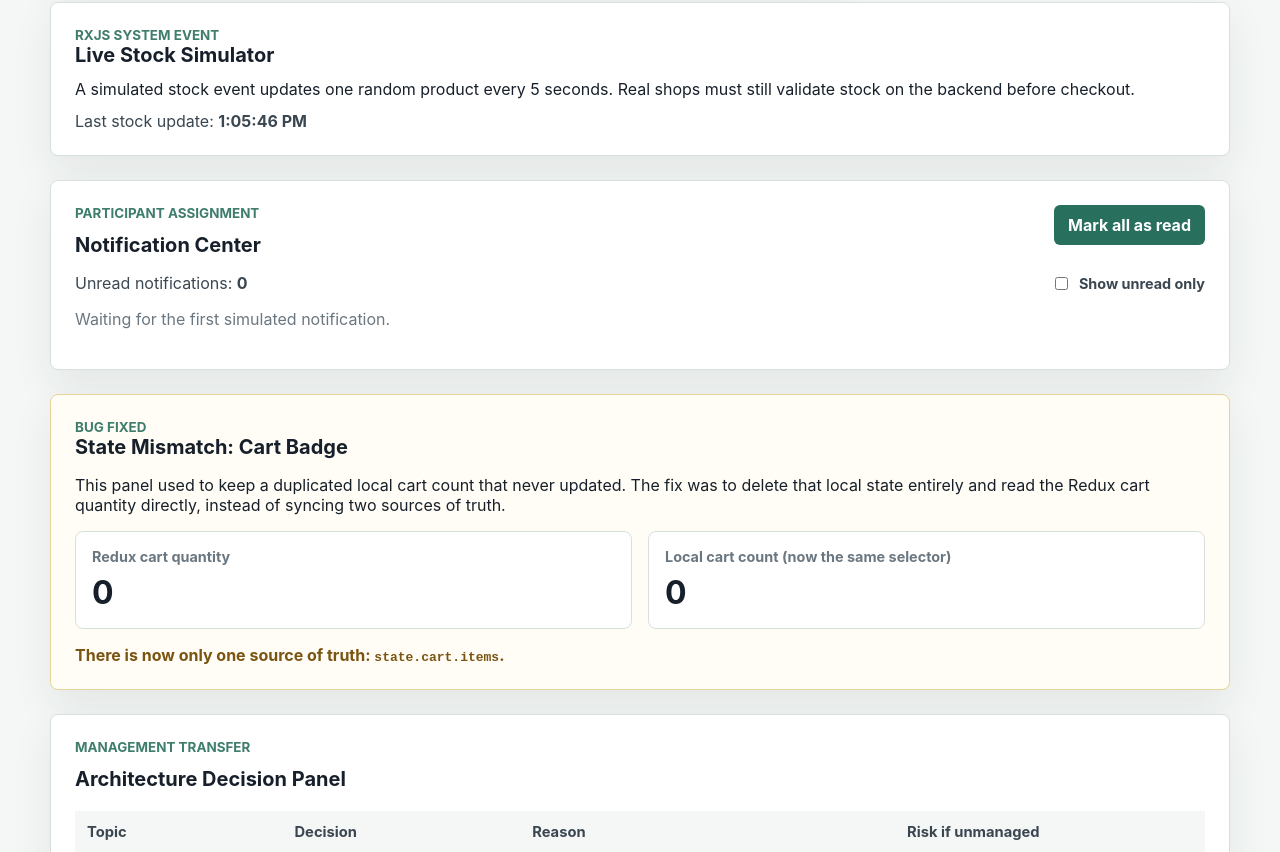
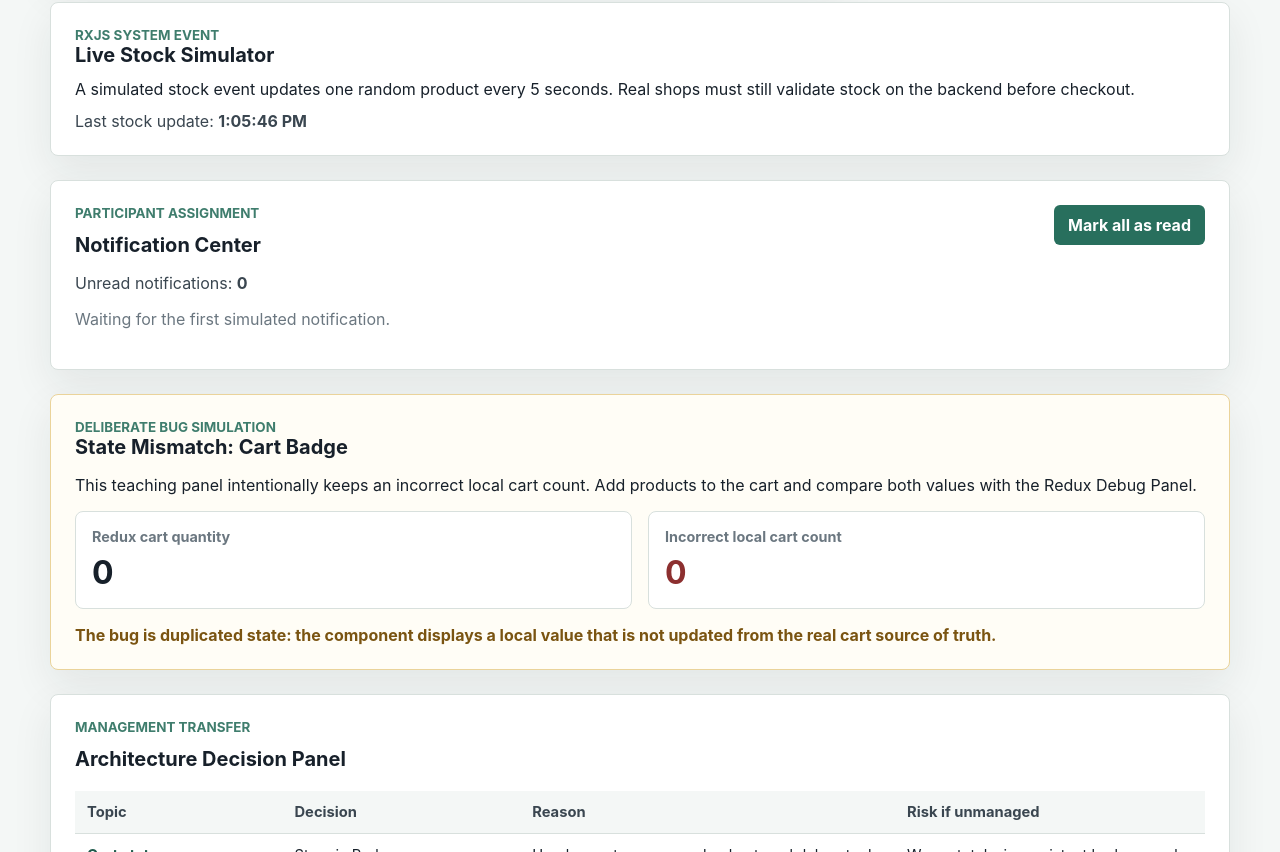
Before and after one commit to isoneday/day13, a React (Vite) app: page / in a window 1280 px wide. Shown: the part 1308-2160 px from the top of the page. Built offline with nearby package versions, Linux system fonts and the light colour scheme.

Commit message:
Revert "Add instructor answer key for the Redux & RxJS hands-on workbook"

```diff
--- a/src/components/BuggyCartBadge.jsx
+++ b/src/components/BuggyCartBadge.jsx
@@ -1,33 +1,35 @@
+import { useState } from 'react';
 import { useSelector } from 'react-redux';
 
 function BuggyCartBadge() {
   const realCartQuantity = useSelector((state) =>
     state.cart.items.reduce((total, item) => total + item.quantity, 0),
   );
+  const [localCartCount] = useState(0);
 
   return (
     <section className="panel bug-panel" aria-labelledby="bug-title">
       <div>
-        <p className="eyebrow">Bug Fixed</p>
+        <p className="eyebrow">Deliberate Bug Simulation</p>
         <h2 id="bug-title">State Mismatch: Cart Badge</h2>
       </div>
       <p>
-        This panel used to keep a duplicated local cart count that never updated. The fix was to
-        delete that local state entirely and read the Redux cart quantity directly, instead of
-        syncing two sources of truth.
+        This teaching panel intentionally keeps an incorrect local cart count. Add products to the
+        cart and compare both values with the Redux Debug Panel.
       </p>
       <div className="bug-count-grid">
         <div>
           <span>Redux cart quantity</span>
           <strong>{realCartQuantity}</strong>
         </div>
-        <div>
-          <span>Local cart count (now the same selector)</span>
-          <strong>{realCartQuantity}</strong>
+        <div className="incorrect-count">
+          <span>Incorrect local cart count</span>
+          <strong>{localCartCount}</strong>
         </div>
       </div>
       <p className="bug-note">
-        There is now only one source of truth: <code>state.cart.items</code>.
+        The bug is duplicated state: the component displays a local value that is not updated from
+        the real cart source of truth.
       </p>
     </section>
   );
--- a/src/components/CartSummary.jsx
+++ b/src/components/CartSummary.jsx
@@ -2,8 +2,6 @@ import { useDispatch, useSelector } from 'react-redux';
 import {
   cartCleared,
   cartErrorCleared,
-  cartItemAdded,
-  cartItemQuantityDecreased,
   cartItemRemoved,
   checkoutStarted,
 } from '../features/cart/cartSlice';
@@ -54,22 +52,6 @@ function CartSummary() {
                 <span>
                   {item.quantity} x ${item.price.toFixed(2)}
                 </span>
-              </div>
-              <div className="quantity-controls">
-                <button
-                  type="button"
-                  onClick={() => dispatch(cartItemQuantityDecreased(item.id))}
-                >
-                  -
-                </button>
-                <button
-                  type="button"
-                  onClick={() =>
-                    dispatch(cartItemAdded(products.find((product) => product.id === item.id)))
-                  }
-                >
-                  +
-                </button>
               </div>
               <button type="button" onClick={() => dispatch(cartItemRemoved(item.id))}>
                 Remove
--- a/src/components/NotificationCenter.jsx
+++ b/src/components/NotificationCenter.jsx
@@ -1,10 +1,9 @@
-import { useEffect, useRef, useState } from 'react';
+import { useEffect, useRef } from 'react';
 import { useDispatch, useSelector } from 'react-redux';
 import { interval } from 'rxjs';
 import {
   allNotificationsMarkedRead,
   notificationReceived,
-  notificationRemoved,
 } from '../features/notifications/notificationsSlice.js';
 
 const notificationMessages = [
@@ -30,11 +29,6 @@ function NotificationCenter() {
   const dispatch = useDispatch();
   const { items, unreadCount } = useSelector((state) => state.notifications);
   const messageIndexRef = useRef(0);
-  const [showUnreadOnly, setShowUnreadOnly] = useState(false);
-
-  const visibleItems = showUnreadOnly
-    ? items.filter((notification) => !notification.read)
-    : items;
 
   useEffect(() => {
     const subscription = interval(8000).subscribe(() => {
@@ -66,36 +60,21 @@ function NotificationCenter() {
         </button>
       </div>
 
-      <div className="notification-controls">
-        <p className="notification-summary">
-          Unread notifications: <strong>{unreadCount}</strong>
-        </p>
-        <label className="unread-toggle">
-          <input
-            type="checkbox"
-            checked={showUnreadOnly}
-            onChange={(event) => setShowUnreadOnly(event.target.checked)}
-          />
-          Show unread only
-        </label>
-      </div>
+      <p className="notification-summary">
+        Unread notifications: <strong>{unreadCount}</strong>
+      </p>
 
-      {visibleItems.length === 0 ? (
-        <p className="empty-state">
-          {showUnreadOnly ? 'No unread notifications.' : 'Waiting for the first simulated notification.'}
-        </p>
+      {items.length === 0 ? (
+        <p className="empty-state">Waiting for the first simulated notification.</p>
       ) : (
         <ul className="notification-list">
-          {visibleItems.map((notification) => (
+          {items.map((notification) => (
             <li key={notification.id} className={notification.read ? 'notification-read' : ''}>
               <div>
                 <strong>{notification.type}</strong>
                 <span>{notification.createdAt}</span>
               </div>
               <p>{notification.message}</p>
-              <button type="button" onClick={() => dispatch(notificationRemoved(notification.id))}>
-                Remove
-              </button>
             </li>
           ))}
         </ul>
--- a/src/components/VoucherBox.jsx
+++ b/src/components/VoucherBox.jsx
@@ -11,7 +11,6 @@ import {
   tap,
 } from 'rxjs/operators';
 import {
-  voucherCleared,
   voucherInputChanged,
   voucherValidationErrored,
   voucherValidationFailed,
@@ -61,27 +60,6 @@ function VoucherBox() {
     voucherInput$.next(value);
   }
 
-  function handleRetry() {
-    // Retry is an explicit one-off user action, not a typing event, so it
-    // deliberately bypasses debounceTime/distinctUntilChanged/filter and
-    // calls the fake API directly instead of pushing back into voucherInput$
-    // (distinctUntilChanged would otherwise swallow the identical code).
-    dispatch(voucherValidationStarted());
-
-    validateVoucherApi(voucher.code)
-      .then((result) => {
-        if (result.valid) {
-          dispatch(voucherValidationSucceeded(result));
-          return;
-        }
-
-        dispatch(voucherValidationFailed(result));
-      })
-      .catch((error) => {
-        dispatch(voucherValidationErrored(error.message));
-      });
-  }
-
   return (
     <section className="voucher-box" aria-labelledby="voucher-title">
       <h3 id="voucher-title">Voucher</h3>
@@ -99,19 +77,7 @@ function VoucherBox() {
         Status: <strong>{voucher.status}</strong>
       </p>
       {voucher.message && <p className="voucher-message">{voucher.message}</p>}
-      {voucher.error && (
-        <div className="voucher-error-row">
-          <p className="voucher-error">{voucher.error}</p>
-          <button type="button" onClick={handleRetry}>
-            Retry
-          </button>
-        </div>
-      )}
-      {voucher.code && (
-        <button type="button" onClick={() => dispatch(voucherCleared())}>
-          Clear voucher
-        </button>
-      )}
+      {voucher.error && <p className="voucher-error">{voucher.error}</p>}
     </section>
   );
 }
--- a/src/features/cart/cartSlice.js
+++ b/src/features/cart/cartSlice.js
@@ -39,21 +39,6 @@ const cartSlice = createSlice({
       });
       state.error = null;
     },
-    cartItemQuantityDecreased(state, action) {
-      const productId = action.payload;
-      const existingItem = state.items.find((item) => item.id === productId);
-
-      if (!existingItem) {
-        return;
-      }
-
-      if (existingItem.quantity <= 1) {
-        state.items = state.items.filter((item) => item.id !== productId);
-        return;
-      }
-
-      existingItem.quantity -= 1;
-    },
     cartItemRemoved(state, action) {
       state.items = state.items.filter((item) => item.id !== action.payload);
       state.error = null;
@@ -81,7 +66,6 @@ const cartSlice = createSlice({
 export const {
   cartItemAdded,
   cartItemRemoved,
-  cartItemQuantityDecreased,
   cartCleared,
   checkoutStarted,
   cartErrorCleared,
--- a/src/features/notifications/notificationsSlice.js
+++ b/src/features/notifications/notificationsSlice.js
@@ -11,7 +11,6 @@ const notificationsSlice = createSlice({
   reducers: {
     notificationReceived(state, action) {
       state.items.unshift(action.payload);
-      state.items = state.items.slice(0, 10);
       state.unreadCount += 1;
     },
     allNotificationsMarkedRead(state) {
@@ -21,23 +20,9 @@ const notificationsSlice = createSlice({
       }));
       state.unreadCount = 0;
     },
-    notificationRemoved(state, action) {
-      const notification = state.items.find((item) => item.id === action.payload);
-
-      if (!notification) {
-        return;
-      }
-
-      state.items = state.items.filter((item) => item.id !== action.payload);
-
-      if (!notification.read) {
-        state.unreadCount = Math.max(0, state.unreadCount - 1);
-      }
-    },
   },
 });
 
-export const { allNotificationsMarkedRead, notificationReceived, notificationRemoved } =
-  notificationsSlice.actions;
+export const { allNotificationsMarkedRead, notificationReceived } = notificationsSlice.actions;
 
 export default notificationsSlice.reducer;
--- a/src/index.css
+++ b/src/index.css
@@ -285,22 +285,6 @@ dd {
   background: #dfeae6;
 }
 
-.quantity-controls {
-  display: flex;
-  align-items: center;
-  gap: 6px;
-}
-
-.quantity-controls button {
-  background: #eef4f2;
-  color: #205b4c;
-  padding: 6px 12px;
-}
-
-.quantity-controls button:hover {
-  background: #dfeae6;
-}
-
 .cart-actions {
   display: flex;
   flex-wrap: wrap;
@@ -347,22 +331,6 @@ dd {
   color: #8a5b15;
 }
 
-.voucher-box button {
-  justify-self: start;
-  background: #eef4f2;
-  color: #205b4c;
-}
-
-.voucher-box button:hover {
-  background: #dfeae6;
-}
-
-.voucher-error-row {
-  display: flex;
-  align-items: center;
-  gap: 12px;
-}
-
 .stock-simulator {
   display: grid;
   gap: 12px;
@@ -389,39 +357,6 @@ dd {
 .notification-summary {
   margin-bottom: 0;
   color: #3a4650;
-}
-
-.notification-controls {
-  display: flex;
-  flex-wrap: wrap;
-  align-items: center;
-  justify-content: space-between;
-  gap: 12px;
-}
-
-.unread-toggle {
-  display: flex;
-  flex-direction: row;
-  align-items: center;
-  gap: 8px;
-  color: #3a4650;
-  font-size: 0.9rem;
-}
-
-.unread-toggle input {
-  width: auto;
-}
-
-.notification-list button {
-  justify-self: start;
-  background: #eef4f2;
-  color: #205b4c;
-  padding: 6px 12px;
-  font-size: 0.85rem;
-}
-
-.notification-list button:hover {
-  background: #dfeae6;
 }
 
 .notification-list {
@@ -499,6 +434,11 @@ dd {
 
 .bug-count-grid strong {
   font-size: 2rem;
+}
+
+.incorrect-count {
+  border-color: #f1c5c5;
+  color: #8c2f2f;
 }
 
 .bug-note {
```
